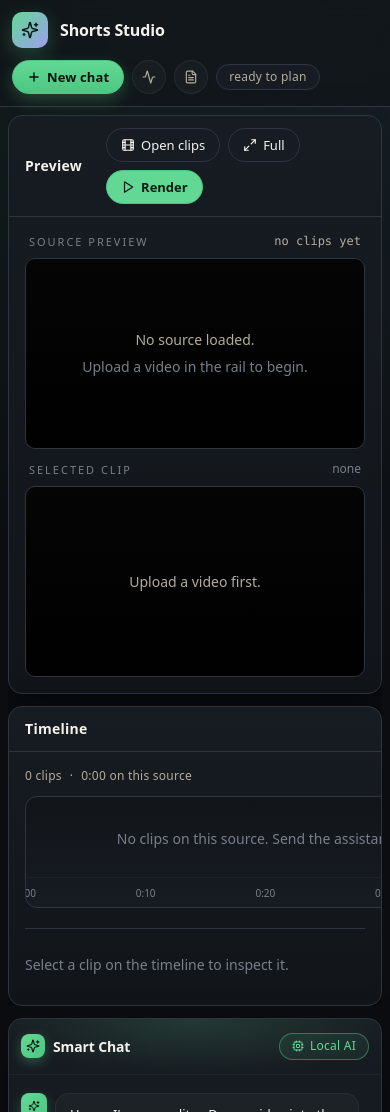
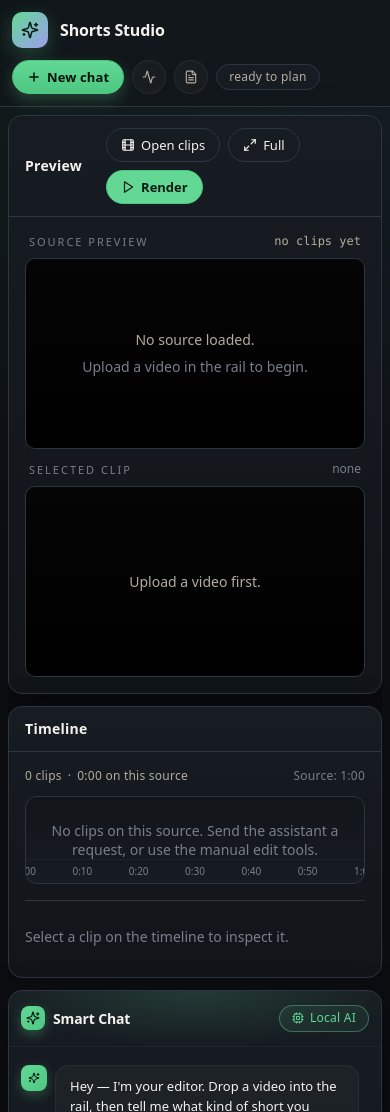
Before and after one commit to laljith-gamer/visual_ai_editor, a Next.js app: page /editor in a window 390 px wide. Shown: the top 1112 px of the page. Built offline with nearby package versions, Linux system fonts and the light colour scheme.

Commit message:
Restore timeline normal width while keeping readability fixes

```diff
--- a/components/Timeline.module.css
+++ b/components/Timeline.module.css
@@ -2,8 +2,7 @@
   display: flex;
   flex-direction: column;
   gap: var(--space-3);
-  min-width: 640px;
-  padding-bottom: 4px;
+  min-width: 0;
 }
 
 .header {
@@ -18,7 +17,7 @@
 
 .track {
   position: relative;
-  height: 112px;
+  height: 76px;
   border-radius: 12px;
   background: linear-gradient(180deg, var(--bg-1), var(--bg-2));
   border: 1px solid var(--line);
@@ -29,7 +28,7 @@
 
 .empty {
   position: absolute;
-  inset: 0 0 28px 0;
+  inset: 0;
   display: grid;
   place-items: center;
   text-align: center;
@@ -39,8 +38,8 @@
 
 .clip {
   position: absolute;
-  top: 14px;
-  bottom: 34px;
+  top: 10px;
+  bottom: 26px;
   min-width: 34px;
   background: linear-gradient(180deg, rgba(99, 216, 149, 0.4), rgba(99, 216, 149, 0.18));
   border: 1px solid rgba(99, 216, 149, 0.6);
@@ -105,13 +104,13 @@
   left: 0;
   right: 0;
   bottom: 0;
-  height: 30px;
+  height: 24px;
   pointer-events: none;
   border-top: 1px solid rgba(255, 255, 255, 0.04);
 }
 .tick {
   position: absolute;
-  bottom: 7px;
+  bottom: 5px;
   transform: translateX(-50%);
   font-size: 10px;
   color: var(--text-faint);
@@ -119,10 +118,6 @@
 .tick em {
   font-style: normal;
 }
-
-/* ──────────────────────────────────────────────────────────────────
- * v1.6.0 — Source badges + multi-source clip styling.
- * ────────────────────────────────────────────────────────────────── */
 
 .sourceBadge {
   display: inline-block;
@@ -173,8 +168,17 @@
   border-radius: 999px;
 }
 
-@media (max-width: 760px) {
-  .timeline {
-    min-width: 720px;
+@media (max-width: 560px) {
+  .track {
+    height: 88px;
+  }
+
+  .clip {
+    top: 12px;
+    bottom: 30px;
+  }
+
+  .header {
+    gap: 6px;
   }
 }
```
